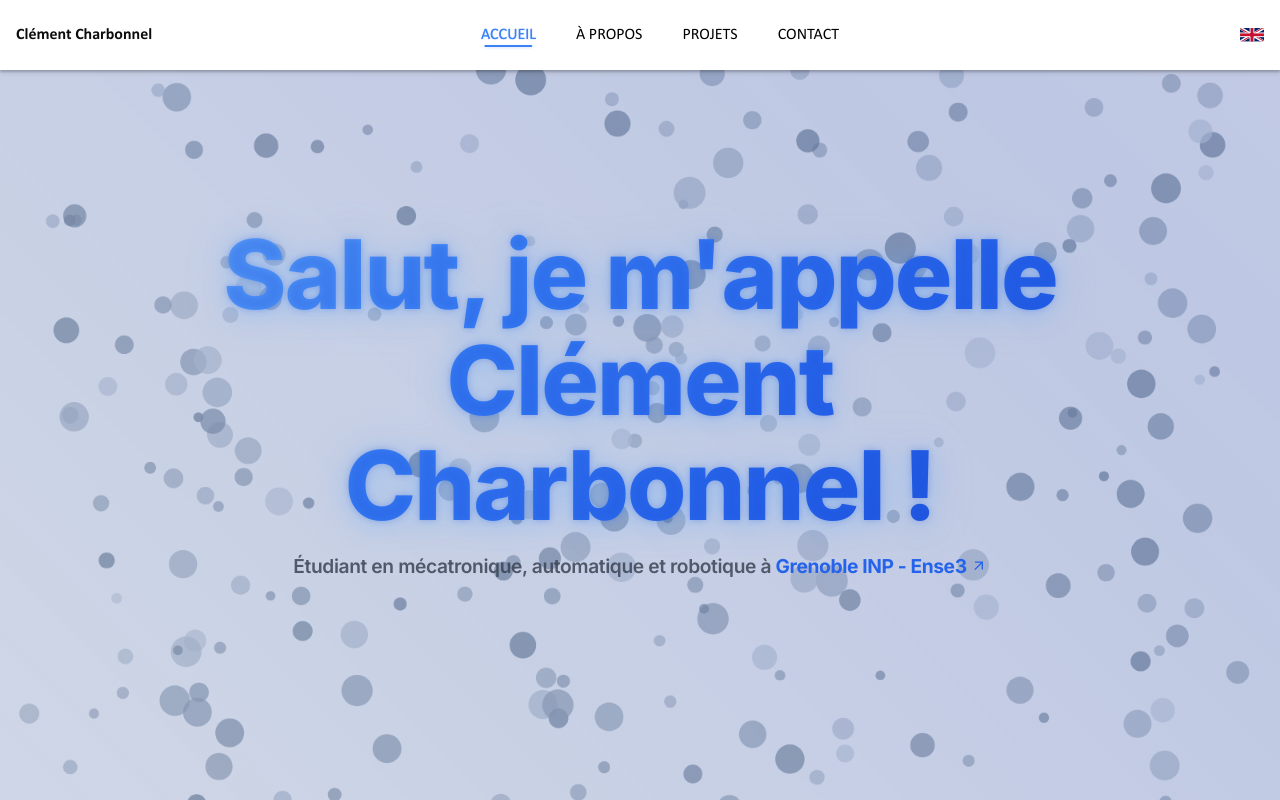
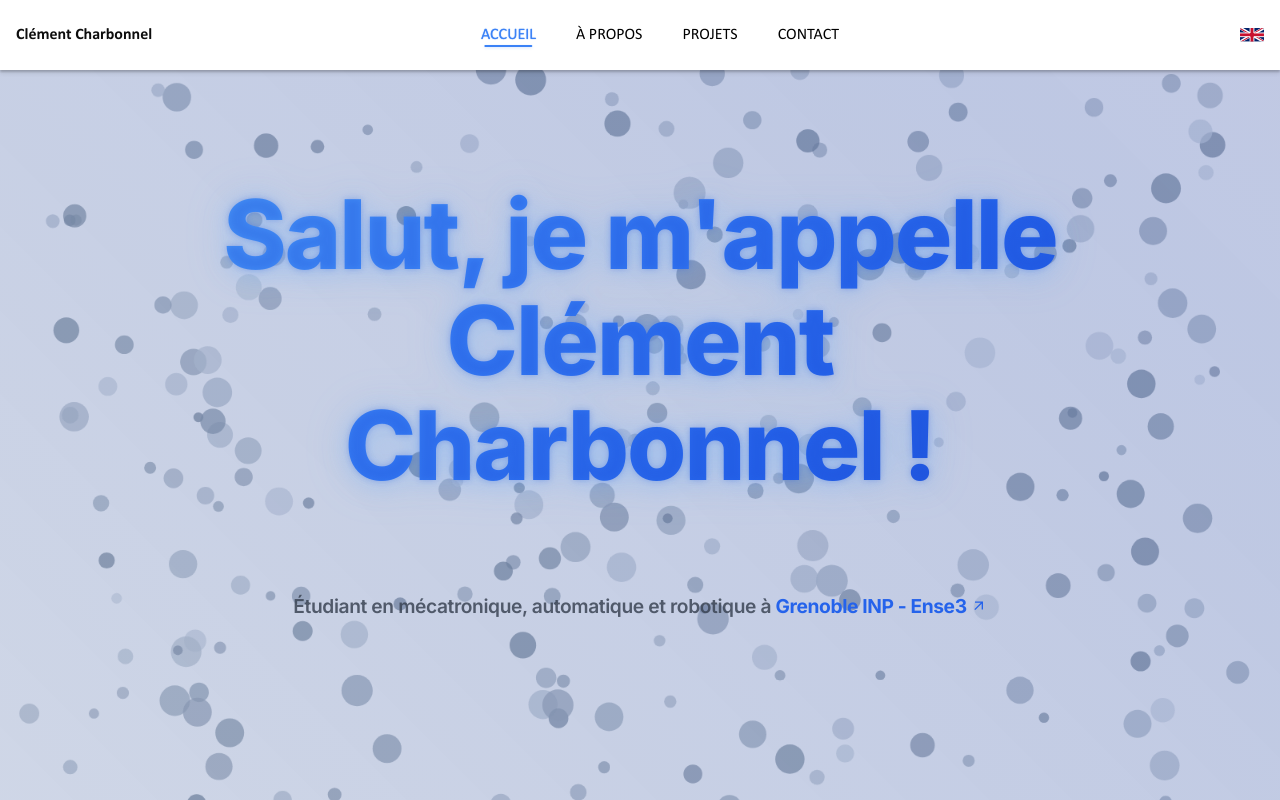
Before and after one commit to Clement38420/portfolio, a Vue app: page / in a window 1280 px wide. Built offline with nearby package versions, Linux system fonts and the light colour scheme.

Commit message:
refactor(App): move title styling to App

```diff
--- a/src/App.vue
+++ b/src/App.vue
@@ -48,6 +48,20 @@ body {
     radial-gradient(circle at 80% 20%, rgba(147, 51, 234, 0.1) 0%, transparent 50%);
 }
 
+.title {
+  font-family: 'Inter', sans-serif;
+  font-size: clamp(3rem, 8vw, 5rem);
+  font-weight: 800;
+  line-height: 1.1;
+  letter-spacing: -0.02em;
+  background: linear-gradient(135deg, #4a96f6 0%, #3b82f6 30%, #2563eb 70%, #1d4ed8 100%);
+  -webkit-background-clip: text;
+  -webkit-text-fill-color: transparent;
+  background-clip: text;
+  margin-bottom: 80px;
+  width: fit-content;
+}
+
 @keyframes fadeInUp {
   0% {
     opacity: 0;
--- a/src/views/ContactView.vue
+++ b/src/views/ContactView.vue
@@ -6,7 +6,7 @@ import BaseCard from '@/components/BaseCard.vue'
   <div class="view-background"></div>
   <div class="contact-page">
     <div class="contact-hero">
-      <h2 class="contact-title">{{ $t('contact.title') }}</h2>
+      <h2 class="title contact-title">{{ $t('contact.title') }}</h2>
     </div>
 
     <div class="links">
@@ -73,15 +73,6 @@ import BaseCard from '@/components/BaseCard.vue'
 }
 
 .contact-title {
-  font-family: 'Inter', sans-serif;
-  font-size: clamp(3rem, 8vw, 5rem);
-  font-weight: 800;
-  line-height: 1.1;
-  letter-spacing: -0.02em;
-  background: linear-gradient(135deg, #60a5fa 0%, #3b82f6 30%, #2563eb 70%, #1d4ed8 100%);
-  -webkit-background-clip: text;
-  -webkit-text-fill-color: transparent;
-  background-clip: text;
   filter: drop-shadow(0 4px 20px rgba(96, 165, 250, 0.3));
   margin: 0 0 1rem 0;
   position: relative;
--- a/src/views/HomeView.vue
+++ b/src/views/HomeView.vue
@@ -4,7 +4,7 @@ import HomeBubbles from '@/components/HomeBubbles.vue'
 
 <template>
   <div class="titles">
-    <h2>{{ $t('home.title') }}</h2>
+    <h2 class="title">{{ $t('home.title') }}</h2>
     <h3>
       {{ $t('home.subtitle') }}
       <a class="ense3-link" href="https://ense3.grenoble-inp.fr/" target="_blank" rel="noopener">
@@ -40,15 +40,7 @@ import HomeBubbles from '@/components/HomeBubbles.vue'
 }
 
 h2 {
-  font-family: 'Inter', sans-serif;
   font-size: clamp(2.5rem, 8vw, 6rem);
-  font-weight: 800;
-  line-height: 1.1;
-  letter-spacing: -0.02em;
-  background: linear-gradient(135deg, #60a5fa 0%, #3b82f6 30%, #2563eb 70%, #1d4ed8 100%);
-  -webkit-background-clip: text;
-  -webkit-text-fill-color: transparent;
-  background-clip: text;
   filter: drop-shadow(0 4px 12px rgba(96, 165, 250, 0.3))
     drop-shadow(0 0 20px rgba(96, 165, 250, 0.2));
   text-shadow: 0 0 6px hsla(224, 76%, 48%, 0.3);
```
